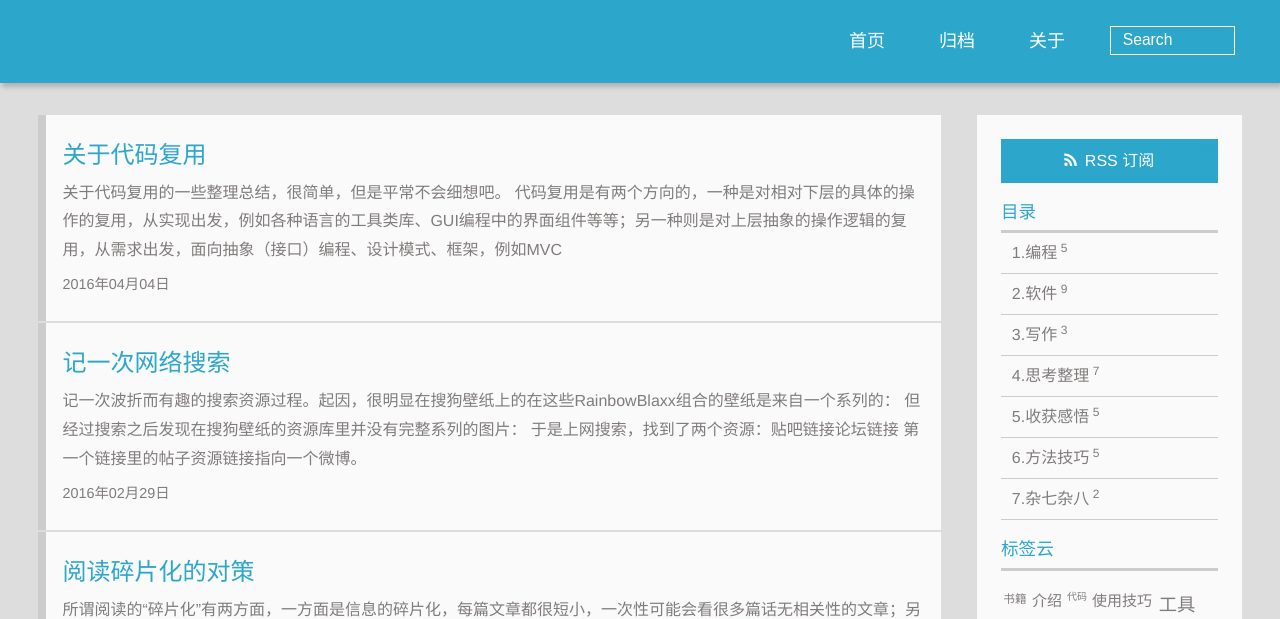
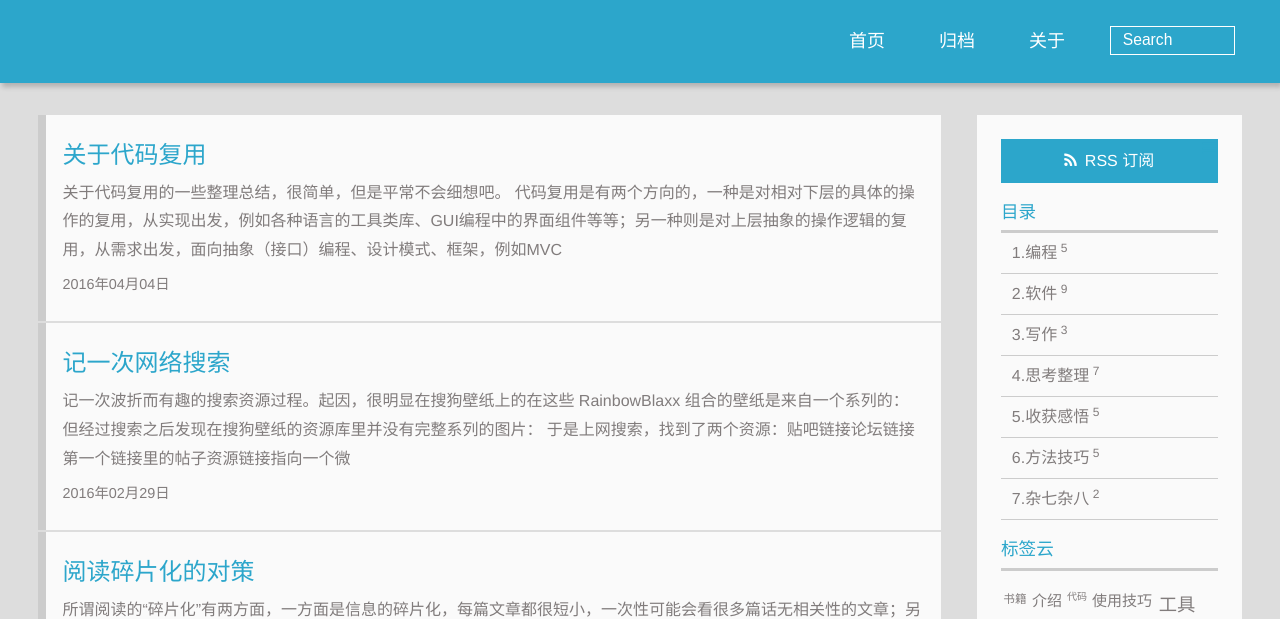
Before and after one commit to zhangbohun/zhangbohun.github.com, a plain HTML site: page page/2/index.html in a window 1280 px wide. Shown: the part 125-744 px from the top of the page. Drawn offline with nearby package versions, Linux system fonts and the light colour scheme; some packages are replaced by stand-ins of ours.

Commit message:
Site updated: 2021-02-06 01:36:57

```diff
--- a/page/2/index.html
+++ b/page/2/index.html
@@ -87,10 +87,10 @@
     <h1 itemprop="name">记一次网络搜索</h1>
 
 
-           <p itemprop="description">记一次波折而有趣的搜索资源过程。起因，很明显在搜狗壁纸上的在这些RainbowBlaxx组合的壁纸是来自一个系列的：
+           <p itemprop="description">记一次波折而有趣的搜索资源过程。起因，很明显在搜狗壁纸上的在这些 RainbowBlaxx 组合的壁纸是来自一个系列的：
 但经过搜索之后发现在搜狗壁纸的资源库里并没有完整系列的图片：
 于是上网搜索，找到了两个资源：贴吧链接论坛链接
-第一个链接里的帖子资源链接指向一个微博。</p>
+第一个链接里的帖子资源链接指向一个微</p>
 
 
     <time datetime="2016-02-29T08:09:48.000Z" itemprop="datePublished">2016年02月29日</time>
```
Also changed, not shown: 2016/02/29/记一次网络搜索/index.html (+4 -4 lines).
